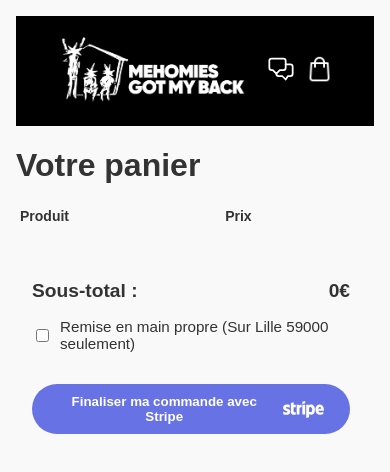
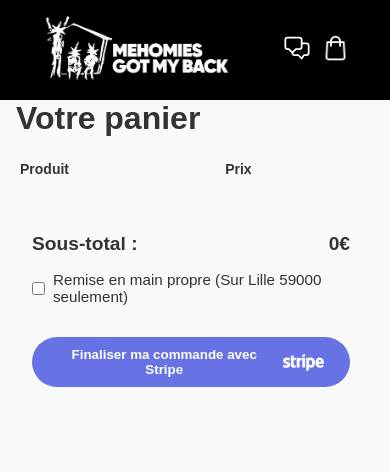
Before and after one commit to MIKHADLM/mehomies_site, a website: page panier.html in a window 390 px wide. Drawn offline with Linux system fonts and the light colour scheme; no server answers.

Commit message:
corretion header panier (améliorabl)

```diff
--- a/panier.html
+++ b/panier.html
@@ -5,11 +5,32 @@
   <meta name="viewport" content="width=device-width, initial-scale=1.0">
   <title>Panier - MEHOMIES</title>
   <style>
+    html, body {
+      margin: 0;
+      padding: 0;
+      overflow-x: hidden;
+    }
+    * {
+      margin: 0;
+      padding: 0;
+      box-sizing: border-box;
+    }
+    header {
+      background: #000;
+      color: white;
+      padding: 1rem;
+      text-align: center;
+      width: 100%;
+      box-sizing: border-box;
+      margin-bottom: 1rem;
+    }
     body {
       font-family: Arial, sans-serif;
-      margin: 2rem;
+      margin: 0;
+      padding: 0;
       background-color: #f9f9f9;
       color: #333;
+      overflow-x: hidden;
     }
 
     main {
@@ -141,8 +162,22 @@
     }
 
      @media (max-width: 600px) {
+    html, body {
+      margin: 0;
+      padding: 0;
+      overflow-x: hidden;
+    }
+    header {
+      margin: 0;
+      padding: 1rem;
+      width: 100vw;
+      box-sizing: border-box;
+    }
     body {
-      margin: 1rem;
+      margin: 0;
+    }
+    main {
+      padding: 0 1rem;
     }
 
     #liste-panier th,
@@ -513,4 +548,6 @@ boutonPayer.addEventListener('click', function (e) {
   </main>
 
 </body>
+<!-- Header fetch script: ensure not duplicated -->
+<!-- (already present above, do not duplicate) -->
 </html>
```
